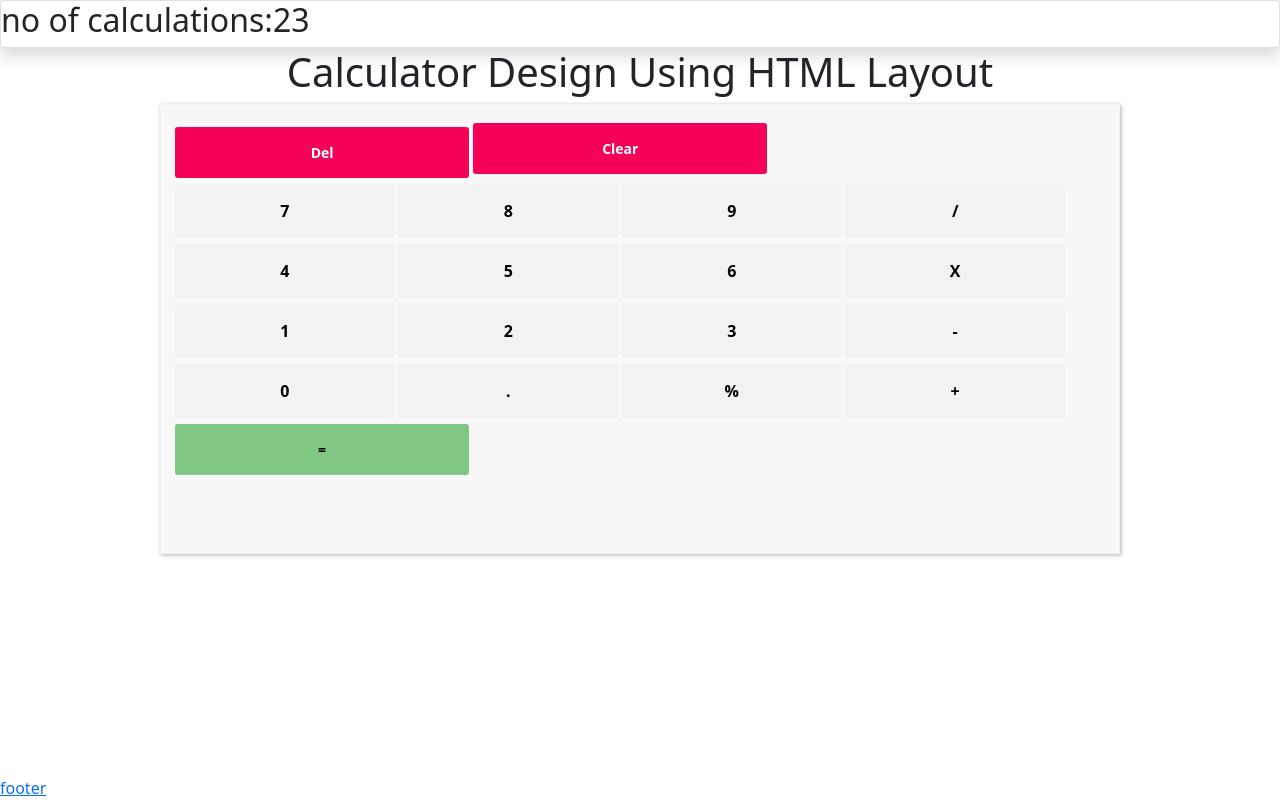
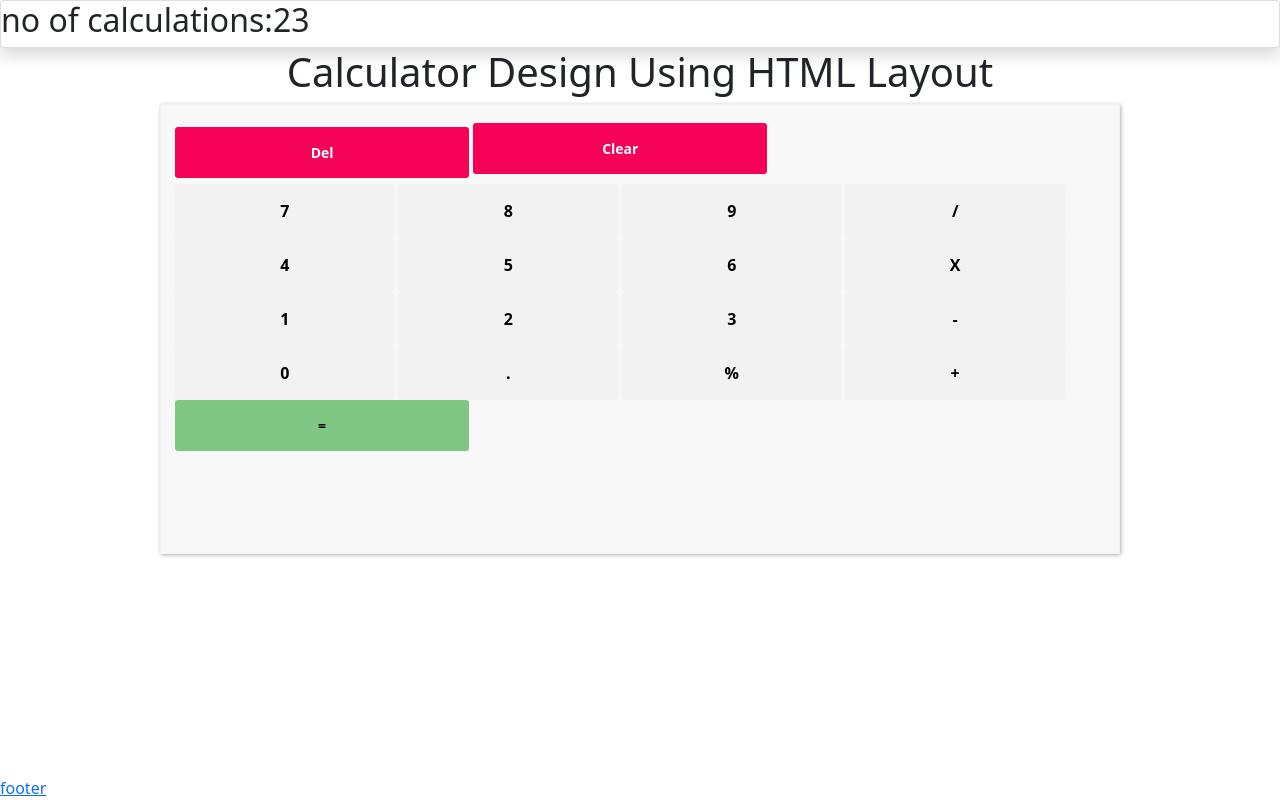
Before and after one commit to saipraneethkeerthi/mycalci, a React (Create React App) app: page / in a window 1280 px wide. Built offline with nearby package versions, Linux system fonts and the light colour scheme.

Commit message:
added handlers

```diff
--- a/src/components/Body.jsx
+++ b/src/components/Body.jsx
@@ -48,10 +48,14 @@ class Body extends Component {
       else this.setState({ error: "ERROR" });
       this.setState({ operand2: this.state.operand2 + value });
     } else {
-      let temp = Number(this.state.operand1 + value);
-      if (temp) this.setState({ finalOperand1: temp, display1: temp });
-      else this.setState({ error: "ERROR" });
-      this.setState({ operand1: this.state.operand1 + value });
+      if (String(this.state.finalOperand1).length <= 10) {
+        let temp = Number(this.state.operand1 + value);
+        if (temp) this.setState({ finalOperand1: temp, display1: temp });
+        else this.setState({ error: "ERROR" });
+        this.setState({ operand1: this.state.operand1 + value });
+      }else{
+        this.setState({ error: "ERROR" });
+      }
     }
   };
   handleOperator = (value) => {
@@ -61,24 +65,27 @@ class Body extends Component {
       operator: value,
     });
   };
-  getFinalRes=()=>{
-      if(this.state.operator==="+"){
-          this.setState({display2: this.state.finalOperand1+this.state.finalOperand2});
-      }
-  }
+  getFinalRes = () => {
+    if (this.state.operator === "+") {
+      this.setState({
+        display2: this.state.finalOperand1 + this.state.finalOperand2,
+      });
+    }
+  };
 
   render() {
     console.log(this.state);
+
     return (
       <>
         <h1>Calculator Design Using HTML Layout</h1>
         <div class="container w-75">
           {/* <div class="header">Calculator</div> */}
           {/* <input type="text" class="result"/> */}
-          <h2>{this.state.display1}</h2>
-          <h2 style={{ float: "right" }}>{this.state.display2}</h2>
+          {this.state.error?(<h1>ERROR</h1>):(<><h2>{this.state.display1}</h2>
+          <h2 style={{ float: "right" }}>{this.state.display2}</h2></>)}
 
-          <div class="first-row">
+          <div className="first-row">
             <input
               type="button"
               name=""
@@ -92,7 +99,7 @@ class Body extends Component {
               class=" red small white-text "
             />
           </div>
-          <div class="second-row">
+          <div className="col-12">
             <input
               type="button"
               name=""
@@ -121,8 +128,7 @@ class Body extends Component {
               class="global"
               onClick={(e) => this.handleOperator(e.target.value)}
             />
-          </div>
-          <div class="third-row">
+
             <input
               type="button"
               name=""
@@ -151,8 +157,7 @@ class Body extends Component {
               class="global"
               onClick={(e) => this.handleOperator(e.target.value)}
             />
-          </div>
-          <div class="fourth-row">
+
             <input
               type="button"
               name=""
@@ -181,8 +186,7 @@ class Body extends Component {
               class="global"
               onClick={(e) => this.handleOperator(e.target.value)}
             />
-          </div>
-          <div class="fourth-row">
+
             <input
               type="button"
               name=""
@@ -214,7 +218,13 @@ class Body extends Component {
           </div>
           <div>
             <div class="">
-              <input type="button" name="" value="=" class="green small" onClick={()=>this.getFinalRes()} />
+              <input
+                type="button"
+                name=""
+                value="="
+                class="green small"
+                onClick={() => this.getFinalRes()}
+              />
             </div>
           </div>
         </div>
```
